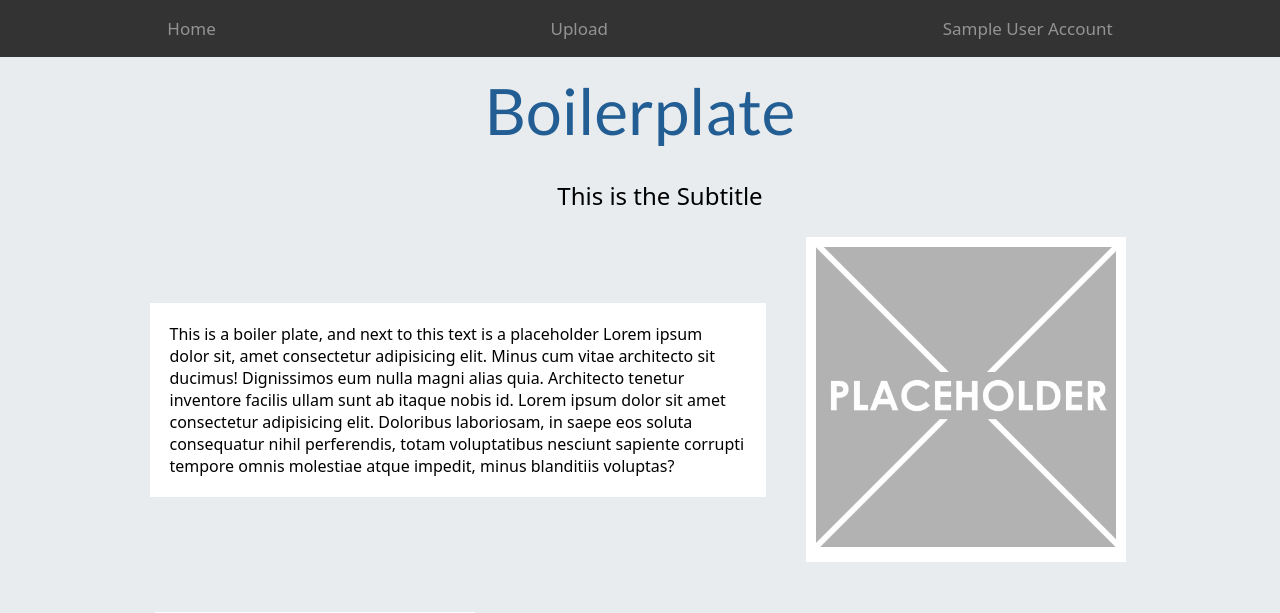
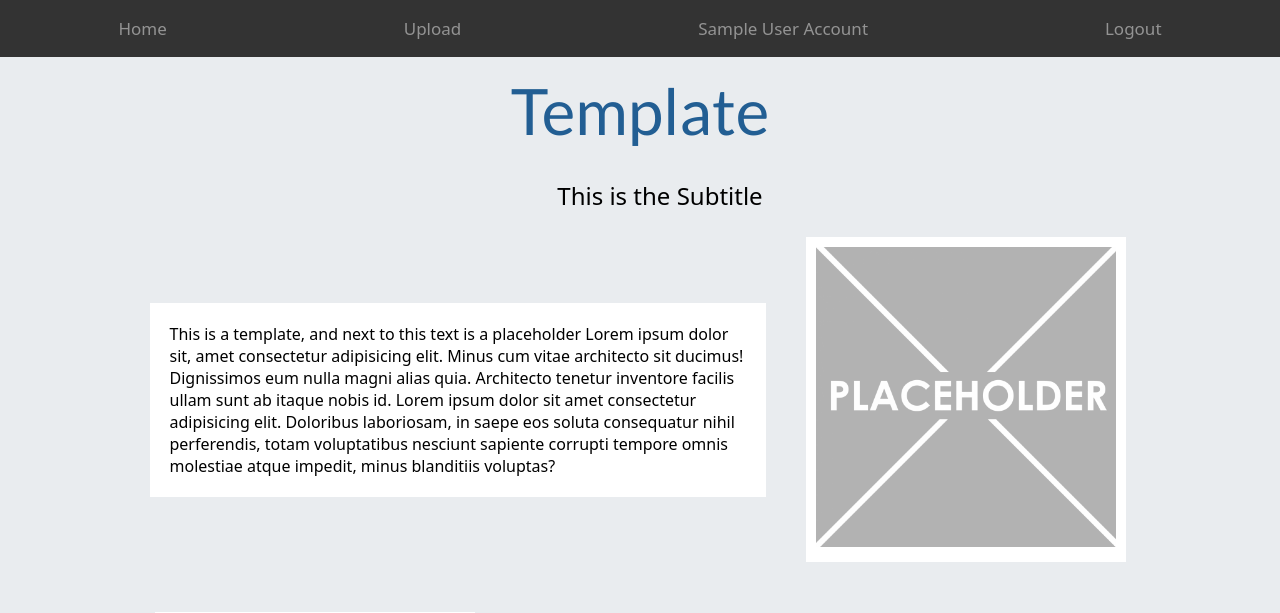
Before and after one commit to SanteauX/FlaskAppTemplate, a Flask app: page / in a window 1280 px wide. Shown: the top 613 px of the page. Run offline with Flask 2, Linux system fonts and the light colour scheme; the visitor is signed in with stand-in values (Sample User, id 1).

Commit message:
finished this template '

```diff
--- a/app.py
+++ b/app.py
@@ -22,6 +22,27 @@ db = SQLAlchemy(app)
 login_manager = LoginManager()
 login_manager.init_app(app)
 login_manager.login_view = 'login'
+
+########################### IMAGE UPLOAD
+app.config["IMAGE_UPLOADS"]="static/img/uploads"
+app.config["ALLOWED_IMAGE_EXTENSIONS"] = ["PNG", "JPG", "JPEG", "GIF"]
+app.config["MAX_IMAGE_FILESIZE"] = 12*1024*1024
+
+def allowed_image(filename):
+    if not "." in filename:
+        return False
+    ext = filename.rsplit(".", 1)[1]
+    if ext.upper() in app.config["ALLOWED_IMAGE_EXTENSIONS"]:
+        return True
+    else:
+        return False
+
+def allowed_image_filesize(filesize):
+    if int(filesize) >= app.config["MAX_IMAGE_FILESIZE"]:
+        return True
+    else:
+        return False
+
 
 ########################### CLASSES
 class User(db.Model):
@@ -180,8 +201,8 @@ def upload():
                 filename = secure_filename(image.filename)
             image.save(os.path.join(app.config["IMAGE_UPLOADS"], filename))
             #print(image)
-            project = Project(title=title, picture=filename, description=description)
-            db.session.add(project)
+            upload = Upload(title=title, picture=filename, description=description)
+            db.session.add(upload)
             db.session.commit()
             return redirect(request.url)
     return render_template('others/upload.html', form = form)
--- a/templates/others/home.html
+++ b/templates/others/home.html
@@ -1,8 +1,8 @@
 {% extends 'template1.html' %}
 <!-- FOR CLARITY PURPOSE -->
-{% block Title %} Boilerplate {% endblock %}
+{% block Title %} Template {% endblock %}
 <!-- FOR CLARITY PURPOSE -->
-{% block bodyTitle %} Boilerplate {% endblock %}
+{% block bodyTitle %} Template {% endblock %}
 <!-- FOR CLARITY PURPOSE -->
 {% block subTitle %} This is the Subtitle {% endblock %}
 <!-- FOR CLARITY PURPOSE -->
@@ -10,8 +10,8 @@
 
 <div class="bioContainer">
   <div class="textContainer">
-    This is a boiler plate, and next to this text is a placeholder Lorem ipsum
-    dolor sit, amet consectetur adipisicing elit. Minus cum vitae architecto sit
+    This is a template, and next to this text is a placeholder Lorem ipsum dolor
+    sit, amet consectetur adipisicing elit. Minus cum vitae architecto sit
     ducimus! Dignissimos eum nulla magni alias quia. Architecto tenetur
     inventore facilis ullam sunt ab itaque nobis id. Lorem ipsum dolor sit amet
     consectetur adipisicing elit. Doloribus laboriosam, in saepe eos soluta
--- a/templates/template1.html
+++ b/templates/template1.html
@@ -24,14 +24,17 @@
         </div>
         {% if current_user.is_authenticated %}
         <div class="subnav">
-          <a class="box" href="signup">{{ current_user.name }} Account</a>
+          <a class="box" href="account">{{ current_user.name }} Account</a>
+        </div>
+        <div class="subnav">
+          <a class="box" href="logout">Logout</a>
         </div>
         {% else %}
         <div class="subnav">
-          <a class="box" href="signup">Signup</a>
+          <a class="box" href="login">Login</a>
         </div>
         <div class="subnav">
-          <a class="box" href="login">Login</a>
+          <a class="box" href="signup">Signup</a>
         </div>
         {% endif %}
 
```
Also changed, not shown: db.sqlite3, static/img/uploads/graph.png (added), 1 other file.
